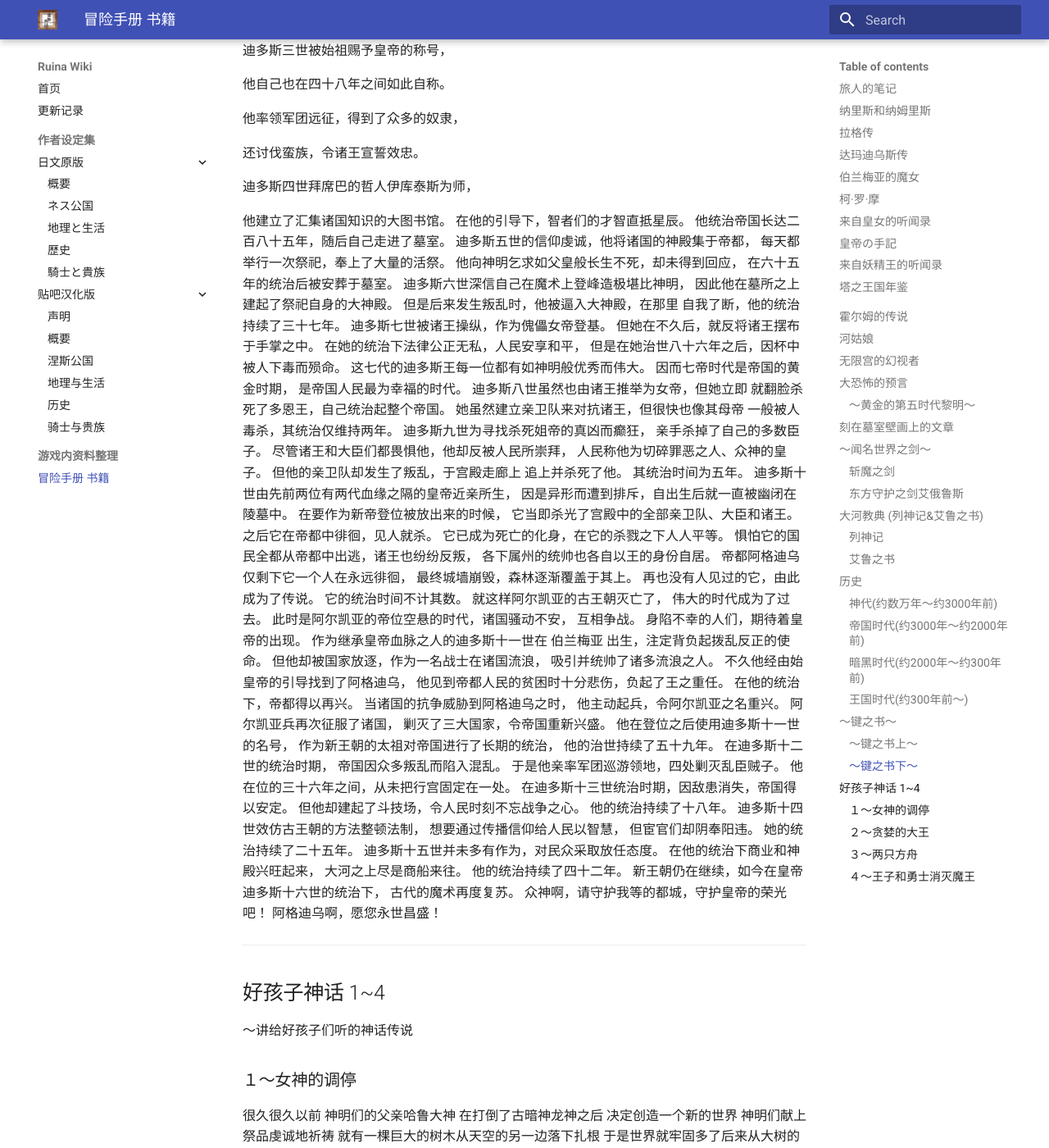
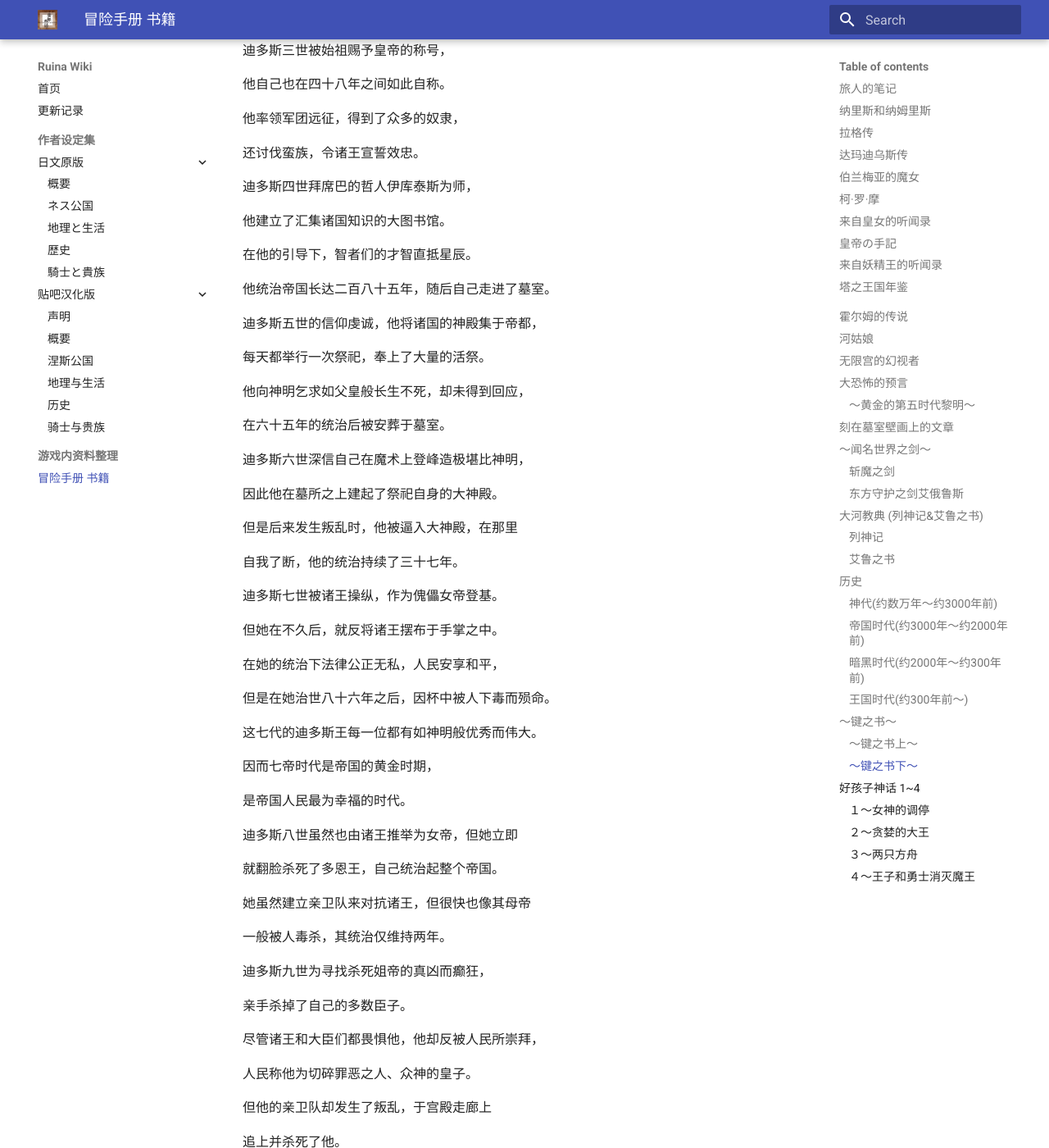
Before and after one commit to Xenolies/ruina-wiki-repository, an MkDocs documentation site: the page built from docs/游戏内资料整理/冒险手册_书籍/冒险手册_书籍.md, in a window 1280 px wide and 1400 px high, scrolled down 22551 px. Shown: the whole window at 82% size. Built offline with MkDocs 1.6.1 and Material for MkDocs 9.7.7, drawn with Linux system fonts in a browser that asks for light colours; some of the changed text lies outside the part shown.

Commit message:
整理完毕

```diff
--- a/docs/游戏内资料整理/冒险手册_书籍/冒险手册_书籍.md
+++ b/docs/游戏内资料整理/冒险手册_书籍/冒险手册_书籍.md
@@ -1058,83 +1058,159 @@
 迪多斯四世拜席巴的哲人伊库泰斯为师，
 
 他建立了汇集诸国知识的大图书馆。
+
 在他的引导下，智者们的才智直抵星辰。
+
 他统治帝国长达二百八十五年，随后自己走进了墓室。
+
 迪多斯五世的信仰虔诚，他将诸国的神殿集于帝都，
+
 每天都举行一次祭祀，奉上了大量的活祭。
+
 他向神明乞求如父皇般长生不死，却未得到回应，
+
 在六十五年的统治后被安葬于墓室。
+
 迪多斯六世深信自己在魔术上登峰造极堪比神明，
+
 因此他在墓所之上建起了祭祀自身的大神殿。
+
 但是后来发生叛乱时，他被逼入大神殿，在那里
+
 自我了断，他的统治持续了三十七年。
+
 迪多斯七世被诸王操纵，作为傀儡女帝登基。
+
 但她在不久后，就反将诸王摆布于手掌之中。
+
 在她的统治下法律公正无私，人民安享和平，
+
 但是在她治世八十六年之后，因杯中被人下毒而殒命。
+
 这七代的迪多斯王每一位都有如神明般优秀而伟大。
+
 因而七帝时代是帝国的黄金时期，
+
 是帝国人民最为幸福的时代。
+
 迪多斯八世虽然也由诸王推举为女帝，但她立即
+
 就翻脸杀死了多恩王，自己统治起整个帝国。
+
 她虽然建立亲卫队来对抗诸王，但很快也像其母帝
+
 一般被人毒杀，其统治仅维持两年。
+
 迪多斯九世为寻找杀死姐帝的真凶而癫狂，
+
 亲手杀掉了自己的多数臣子。
+
 尽管诸王和大臣们都畏惧他，他却反被人民所崇拜，
+
 人民称他为切碎罪恶之人、众神的皇子。
+
 但他的亲卫队却发生了叛乱，于宫殿走廊上
+
 追上并杀死了他。
+
 其统治时间为五年。
+
 迪多斯十世由先前两位有两代血缘之隔的皇帝近亲所生，
+
 因是异形而遭到排斥，自出生后就一直被幽闭在陵墓中。
+
 在要作为新帝登位被放出来的时候，
+
 它当即杀光了宫殿中的全部亲卫队、大臣和诸王。
+
 之后它在帝都中徘徊，见人就杀。
+
 它已成为死亡的化身，在它的杀戮之下人人平等。
+
 惧怕它的国民全都从帝都中出逃，诸王也纷纷反叛，
+
 各下属州的统帅也各自以王的身份自居。
+
 帝都阿格迪乌仅剩下它一个人在永远徘徊，
+
 最终城墙崩毁，森林逐渐覆盖于其上。
+
 再也没有人见过的它，由此成为了传说。
+
 它的统治时间不计其数。
+
 就这样阿尔凯亚的古王朝灭亡了，
+
 伟大的时代成为了过去。
+
 此时是阿尔凯亚的帝位空悬的时代，诸国骚动不安，
+
 互相争战。
+
 身陷不幸的人们，期待着皇帝的出现。
-作为继承皇帝血脉之人的迪多斯十一世在
-伯兰梅亚 出生，注定背负起拨乱反正的使命。
+
+作为继承皇帝血脉之人的迪多斯十一世在伯兰梅亚 出生，注定背负起拨乱反正的使命。
+
 但他却被国家放逐，作为一名战士在诸国流浪，
+
 吸引并统帅了诸多流浪之人。
+
 不久他经由始皇帝的引导找到了阿格迪乌，
+
 他见到帝都人民的贫困时十分悲伤，负起了王之重任。
+
 在他的统治下，帝都得以再兴。
+
 当诸国的抗争威胁到阿格迪乌之时，
+
 他主动起兵，令阿尔凯亚之名重兴。
+
 阿尔凯亚兵再次征服了诸国，
+
 剿灭了三大国家，令帝国重新兴盛。
+
 他在登位之后使用迪多斯十一世的名号，
+
 作为新王朝的太祖对帝国进行了长期的统治，
+
 他的治世持续了五十九年。
+
 在迪多斯十二世的统治时期，
+
 帝国因众多叛乱而陷入混乱。
+
 于是他亲率军团巡游领地，四处剿灭乱臣贼子。
+
 他在位的三十六年之间，从未把行宫固定在一处。
+
 在迪多斯十三世统治时期，因敌患消失，帝国得以安定。
+
 但他却建起了斗技场，令人民时刻不忘战争之心。
+
 他的统治持续了十八年。
+
 迪多斯十四世效仿古王朝的方法整顿法制，
+
 想要通过传播信仰给人民以智慧，
+
 但宦官们却阴奉阳违。
+
 她的统治持续了二十五年。
+
 迪多斯十五世并未多有作为，对民众采取放任态度。
+
 在他的统治下商业和神殿兴旺起来，
+
 大河之上尽是商船来往。
+
 他的统治持续了四十二年。
+
 新王朝仍在继续，如今在皇帝迪多斯十六世的统治下，
+
 古代的魔术再度复苏。
+
 众神啊，请守护我等的都城，守护皇帝的荣光吧！
+
 阿格迪乌啊，愿您永世昌盛！
 
 ---
@@ -1145,38 +1221,73 @@
 ### １～女神的调停
 
 很久很久以前 神明们的父亲哈鲁大神
+
 在打倒了古暗神龙神之后
+
 决定创造一个新的世界
+
 神明们献上祭品虔诚地祈祷
+
 就有一棵巨大的树木从天空的另一边落下扎根
+
 于是世界就牢固多了后来从大树的根部
+
 诞生出了大河的女神艾克薇尔
+
 哈鲁大神在树顶建起了神殿
+
 把神明们集中起来然后他说
+
 『让世界变得充满生命吧』
+
 伊波神在森林中变出了动物和妖精们
+
 奥罗里昂神在山中造出矮小的人
+
 恩伯神在海中放养了无数的鱼
+
 到了最后哈鲁大神造出了人类
+
 密尔多罗神却暗中动了手脚
+
 在人类的种子上施加了诅咒
+
 由密尔多罗神的诅咒而诞生的人类
+
 总是喜欢恶作剧给大家制造麻烦
+
 哈鲁大神发怒了把密尔多罗神关进了大树的
+
 底部还想把人类也全部清除掉
+
 但是 大河的女神艾克薇尔非常温柔
+
 她为人类出面调停
+
 『人类们如果由我来引导
+
 一定能成为优秀的生命』
+
 哈鲁大神回答道
+
+
 『那好吧
-但是作为交换为承担人类所做坏事
+
+ 但是作为交换为承担人类所做坏事
+
 的责任你也要一起被关进牢房』
+
 『而且如果有做了坏事的人类出现
+
 你必须要亲手将他毁灭』
+
+
 之后人们就于大河流域安居
+
 一边向女神大人祈祷一边生活了下去
+
 所以大家也要听从女神大人的教导
+
 将来一定要成为优秀的人哦
 
 
@@ -1184,31 +1295,58 @@
 ### ２～贪婪的大王
 
 很久很久以前的人们淳朴又善良，
+
 妖精和小人们过着和平的日子。
+
 这时某个地方，一个贪婪的男人出现了。
+
 男人到了大河女神那里向女神乞求：
+
+
 「请给我大麦饱满的种子，我想让伙伴们的填饱肚子」
+
 男人把得到的种子撒在沼泽里，
+
 唰啦唰啦！恶鬼的军队长了出来。
+
 第二天男人又去向女神许愿：
+
 「请把火给我吧我想要做锄头和铲子。
+
 为了伙伴，我得挖出大块的田地」
+
 男人用得到的火铸成了铁，
+
 叮叮咣咣！
+
 造出了好多的武器。
+
 接下来的一天，男人又向女神祈愿：
+
 「请教我魔法，我想在碰到暴风雨、干旱的时候，保护农田」
+
 男人将学来的咒文反过来读，
+
 哗！啪啪！噼里哗啦！
+
 雷电、火球从天而降。
+
 男人拥有恶鬼的军队、铁制的武器、魔法咒文
+
 成为一个邪恶的大王
+
 他蛮横粗暴，奢华淫靡，杀光了妖精、小人和善良的人们，夺走了宝物
+
 人们学着他的样子都成了恶人。
+
 看见这幅景象的女神留下了悲伤的泪水。
+
 噗哗！
+
 泪水变成了洪水，把贪婪的男人的王国冲走了。
+
 从那时起我们只使用被神明所认可的魔法。
+
 恶王的子孙躲进了森林。
 
 
@@ -1216,33 +1354,61 @@
 ### ３～两只方舟
 
 女神 决定将 人类的国家毁灭
+
 因为 这是女神的使命
+
 但是她想拯救 那些心地纯洁的人类
+
 女神对一个叫艾鲁的男人说
+
 『马上 就要下大雨 城市会被毁灭
+
 快造出方舟 准备好』
+
 艾鲁 收集了很多木材
+
 造出巨大的方舟后 会载上
+
 纯洁心灵的人们 和动物
+
 城市里 大家都在嘲笑艾鲁
+
 但是 邪恶的国王明白了
+
 艾鲁所做的事
+
 国王也学着艾鲁的样子 用鞭子
+
 抽打着奴隶 让他们建造黑色方舟
+
 这段时间里 空中倾下大量的雨
+
 城市和山都被淹掉了
+
 整个世界就如同一片汪洋那样
+
 艾鲁建造的四角方舟 被大雨冲走
+
 突 突 的向着西边飘去
+
 持续了四十四天的漂流
+
 方舟卡在了山顶上 停了下来
+
 终于 大水退去 艾鲁来到了外面 很高兴
+
 在那里坐落着一座神殿 之后为人们指明道路
+
 这就是 尤鲁弗莱尔岛 的大神殿
+
 另一方面 邪恶的国王 建造的黑色方舟
+
 却没在再水上浮起 沉没了
+
 所以 现在 邪恶的国王 仍然
+
 沉于河底 反省着
+
 ～完～
 
 
@@ -1250,51 +1416,98 @@
 ### ４～王子和勇士消灭魔王
 
 听从了艾鲁的忠告被拯救的人们
+
 过着和平的生活
+
 另一方面 魔王军队 从东边的尽头过来了
+
 给人们带来了许多困扰
+
 魔王 指使 粗野的马怪 和狼群
+
 摧毁国家 在很长的一段时间里 逗留于此
+
 大家 非常困窘
+
 被魔王弄伤后 受伤的人
+
 会受到很厉害的诅咒 然后死去
+
 所以 谁都不敢反抗魔王
+
 这时 席巴国的王子 想起来反抗
+
 却被大家制止了
+
 「你要是 乱搞的话
+
 连我们 都会被魔王欺凌了」
+
 当王子犹豫的时候 国中第一的勇士
+
 过来对他说
+
 「要是这样 集合所有的国家 打倒魔王不就好了
+
 你 真是个胆小鬼」
+
 两人 大吵了一架 最后还是勇士胜了
+
 所以 王子集合王国间 所有的勇士
+
 和同伴 踏上了反抗魔王的旅程
+
 看到此景 哈鲁大神 非常佩服
 
+
 他说
+
 『你们真是 伟大 我就将
+
 能消灭魔王的剑 的下落告诉你们吧』
+
 得到了 可以杀死魔王的剑
+
 锵！ 锵！ 将剑重新锻造
+
 成了一把 闪闪发光的宝剑！
+
 王子和勇士 将魔王的军队 很轻松
+
 的消灭后 来到了东边的尽头
+
 魔王出现了 两人一起
+
 向着魔王发起挑战
+
 经过长时间的战斗后 魔王非常虚弱 他说
+
 「给我 最终一击的家伙 可是会中诅咒死的哟
+
 你们两人里 想死哪个呢」
+
 坏心眼的魔王 想让这两人起争执
+
 但是两人 没有发生争执
+
 「你 回国 成为王吧」
+
 这样说着的勇士 从王子手上夺过
+
 斩魔的宝剑 毫不犹豫的 刺死了魔王
+
 这样 魔王被终结了 而勇士
+
 也受到了魔王的诅咒 死去了
+
 王子悲痛欲绝 将斩魔的宝剑 带回去
+
 在尤鲁弗莱尔大神殿里 用剑做成了墓碑
+
 终于 王子将被魔王搞的乱七八糟的各个国家
+
 恢复了繁荣 被后人称为
+
 席瓦尔大王
+
 ～完～
```
